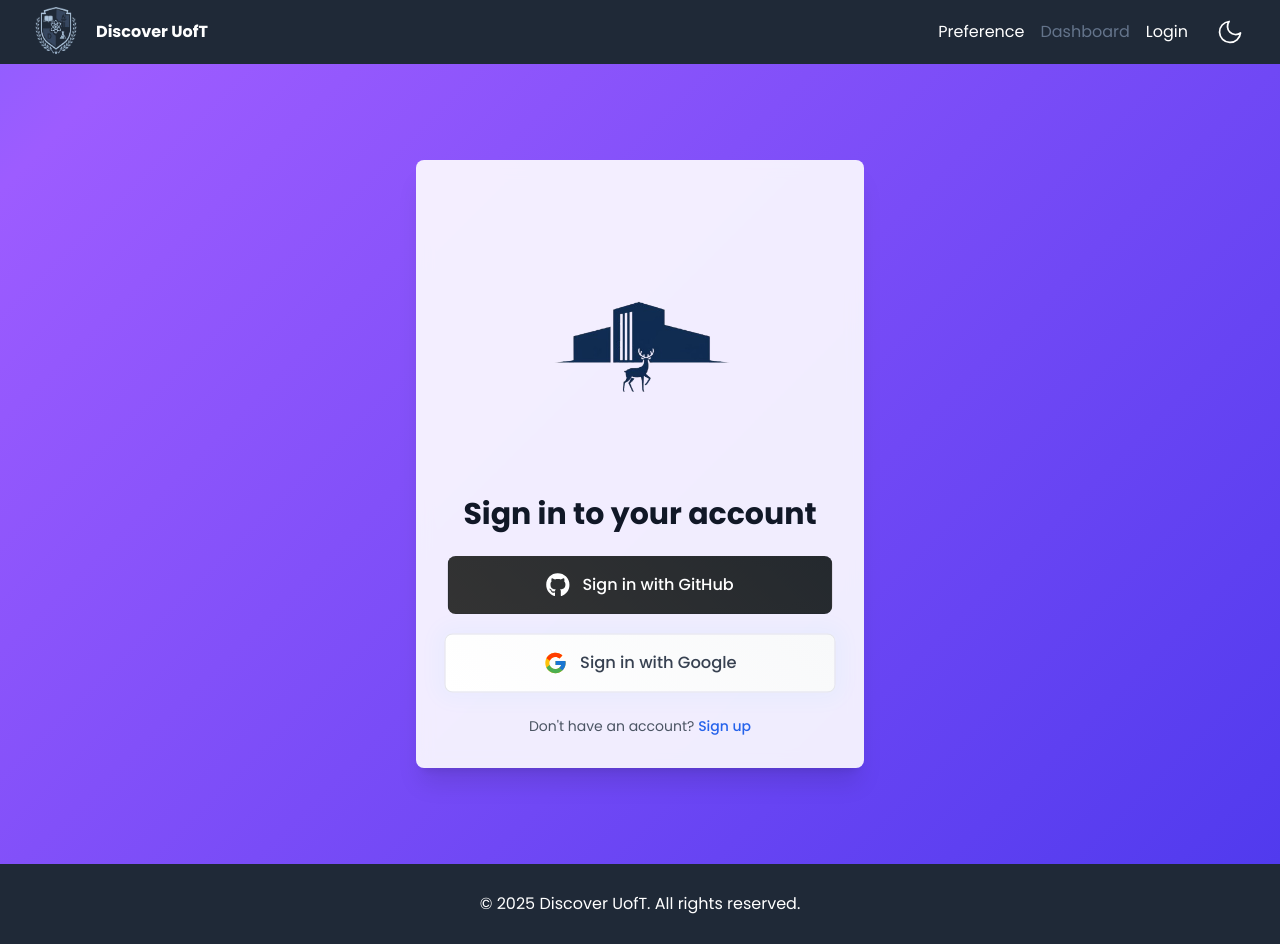
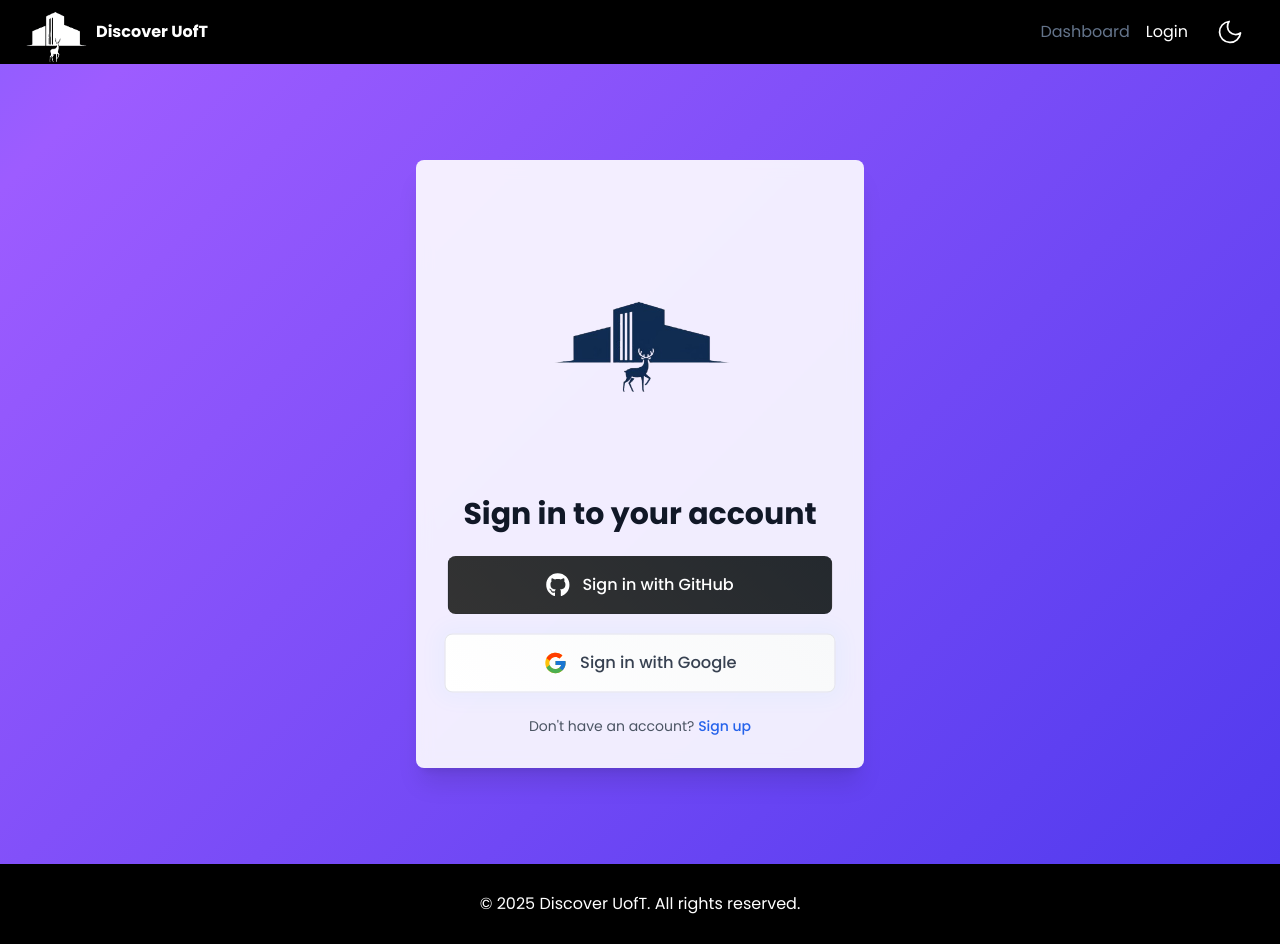
Before and after one commit to AnousAlma/deerhacksIV, a Next.js app: page /login in a window 1280 px wide. Built offline with nearby package versions, Linux system fonts and the light colour scheme; no server answers.

Commit message:
header and footer updated

```diff
--- a/app/components/Footer.tsx
+++ b/app/components/Footer.tsx
@@ -3,7 +3,7 @@
 const Footer: React.FC = () => {
     return (
         <footer style={{
-            backgroundColor: '#1F2937',
+            backgroundColor: '#000',
             width: '100%',
             height: '10vh',
             display: 'flex',
--- a/app/components/header.tsx
+++ b/app/components/header.tsx
@@ -5,17 +5,18 @@
 import { signOut } from "next-auth/react"
 import { useSession } from "next-auth/react"
 
+import logo from "../../public/images/logo-white (2).png"
 export default function Header() {
     const { data: session, status } = useSession()
 
     return (
         <header>
             <nav className="flex flex-wrap items-center justify-between px-6 shadow"
-            style={{ backgroundColor: '#1f2937' }}>
+            style={{ backgroundColor: '#000' }}>
                 <Link href="/">
                     <div className="flex items-center gap-2">
                         <img
-                            src="/images/logo.png"
+                            src="/images/logo-white (2).png"
                             alt="UofT Crest"
                             className="w-16 h-16"
                         />
@@ -23,9 +24,6 @@
                     </div>
                 </Link>
                 <div className="flex items-center gap-4">
-                <Link href="/preference" className="hover:underline text-white">
-                        Preference
-                    </Link>
                     { session ? (
                     <Link href="/dashboard" className="hover:underline text-white">
                         Dashboard
```
Also changed, not shown: public/images/logo-white (2).png (added).
